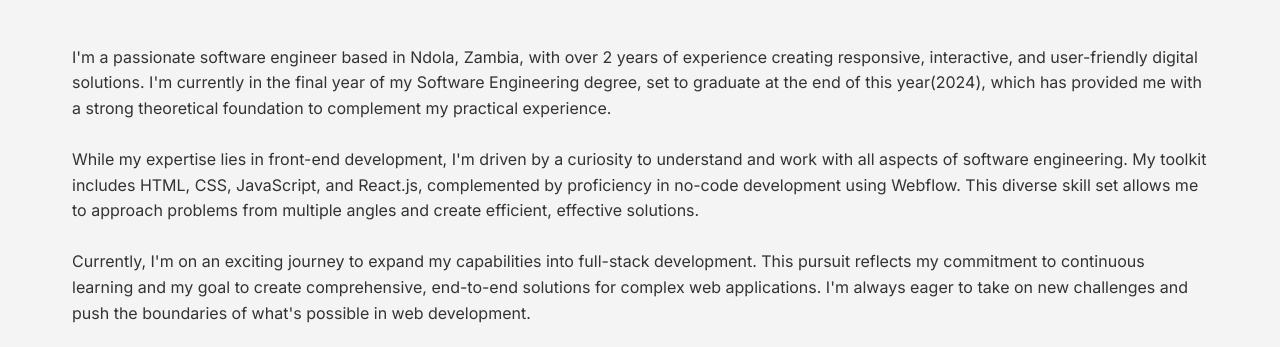
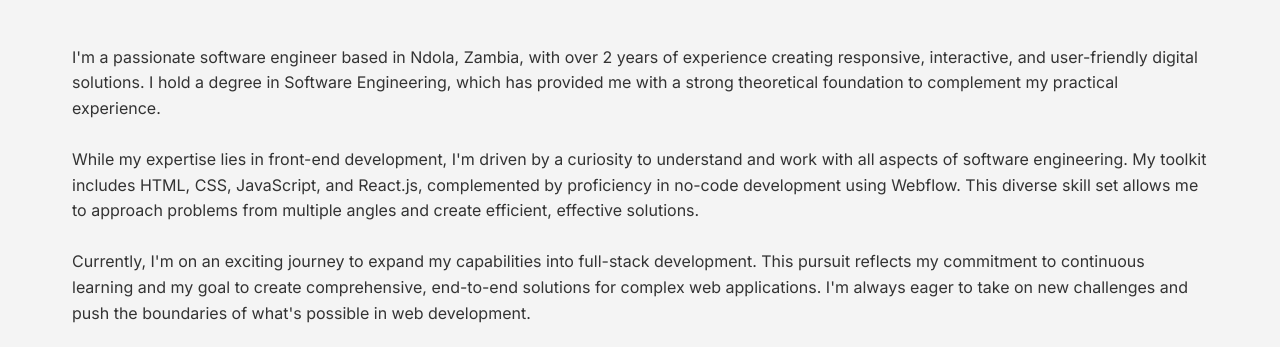
Before and after one commit to Wazanyirenda/Portfolio-website, a plain HTML site: page index.html in a window 1280 px wide. Shown: the part 744-1091 px from the top of the page. Drawn offline with nearby package versions, Linux system fonts and the light colour scheme.

Commit message:
content change

```diff
--- a/index.html
+++ b/index.html
@@ -42,13 +42,13 @@
 
         <section id="about">
             <h2><span class="section-number">01.</span> About Me</h2>
-                 <p>I'm a passionate software engineer based in Ndola, Zambia, with over 2 years of experience creating responsive, interactive, and user-friendly digital solutions. I'm currently in the final year of my Software Engineering degree, set to graduate at the end of this year(2024), which has provided me with a strong theoretical foundation to complement my practical experience.</p>
+            <p>I'm a passionate software engineer based in Ndola, Zambia, with over 2 years of experience creating responsive, interactive, and user-friendly digital solutions. I hold a degree in Software Engineering, which has provided me with a strong theoretical foundation to complement my practical experience.</p>
 
-                <br>While my expertise lies in front-end development, I'm driven by a curiosity to understand and work with all aspects of software engineering. My toolkit includes HTML, CSS, JavaScript, and React.js, complemented by proficiency in no-code development using Webflow. This diverse skill set allows me to approach problems from multiple angles and create efficient, effective solutions.</p>
-                <br>
-                <p>Currently, I'm on an exciting journey to expand my capabilities into full-stack development. This pursuit reflects my commitment to continuous learning and my goal to create comprehensive, end-to-end solutions for complex web applications. I'm always eager to take on new challenges and push the boundaries of what's possible in web development.</p>
+            <br>While my expertise lies in front-end development, I'm driven by a curiosity to understand and work with all aspects of software engineering. My toolkit includes HTML, CSS, JavaScript, and React.js, complemented by proficiency in no-code development using Webflow. This diverse skill set allows me to approach problems from multiple angles and create efficient, effective solutions.</p>
+            <br>
+            <p>Currently, I'm on an exciting journey to expand my capabilities into full-stack development. This pursuit reflects my commitment to continuous learning and my goal to create comprehensive, end-to-end solutions for complex web applications. I'm always eager to take on new challenges and push the boundaries of what's possible in web development.</p>
 
-                <button class="home-btn">
+            <button class="home-btn">
                 <a href="/resume.pdf" download="Wazama_Resume.pdf">Resume <i class="fas fa-arrow-right"></i></a>
             </button>
         </section>
```
